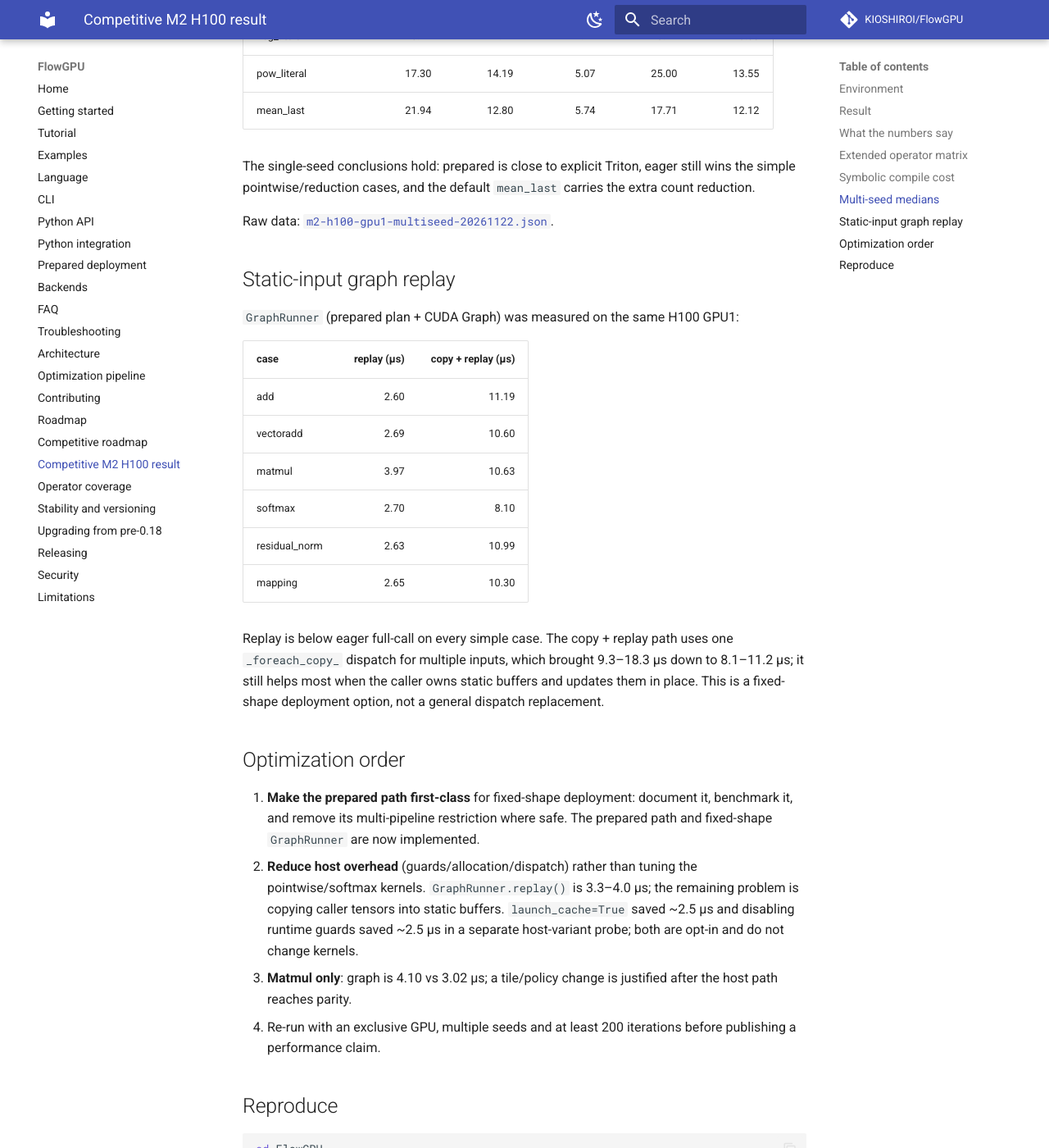
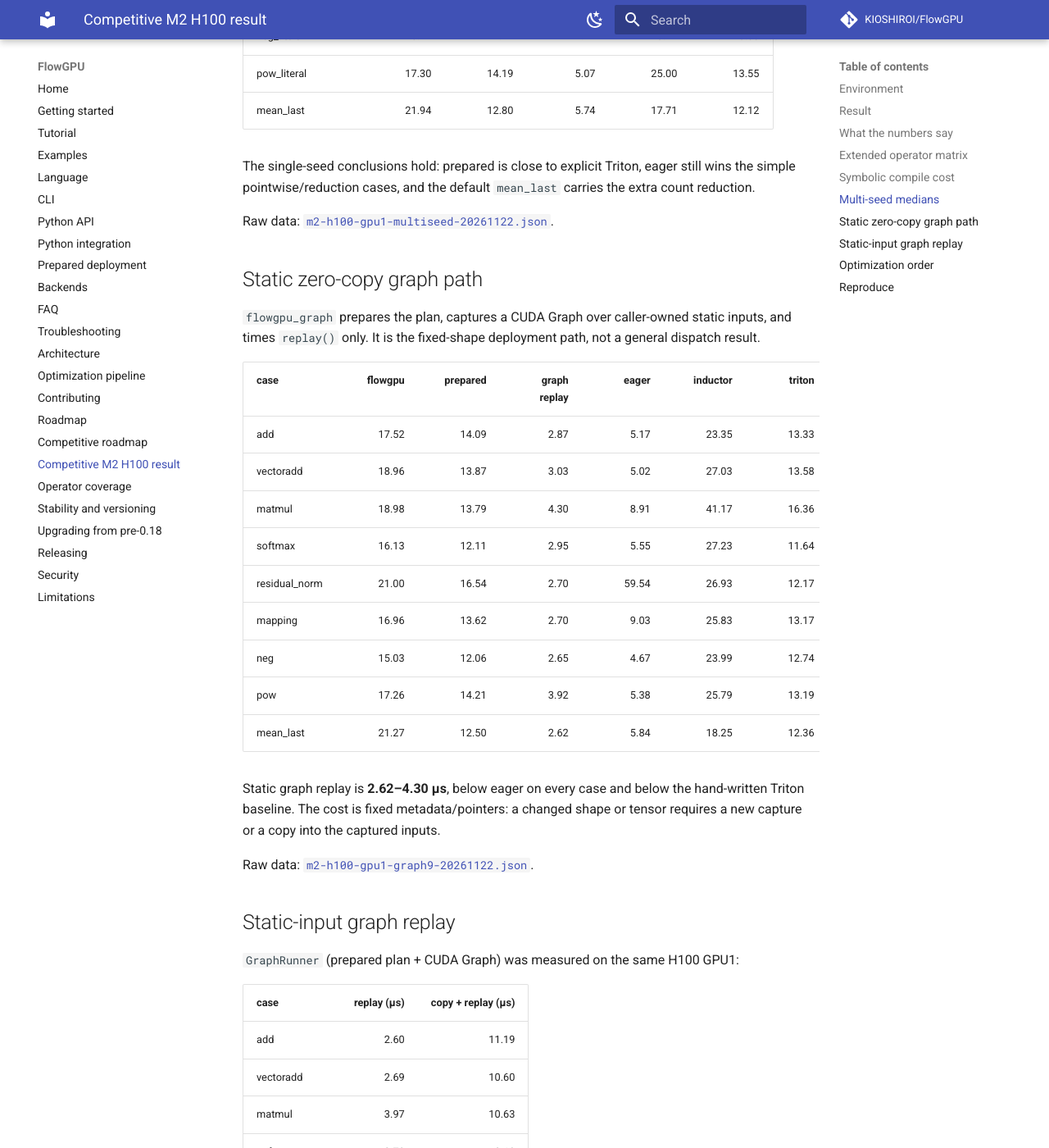
Before and after one commit to KIOSHIROI/FlowGPU, an MkDocs documentation site: the page built from docs/user-guide/competitive-m2-h100.md, in a window 1280 px wide and 1400 px high, scrolled down 3491 px. Shown: the whole window at 82% size. Built offline with MkDocs 1.6.1 and Material for MkDocs 9.7.7, drawn with Linux system fonts in a browser that asks for light colours; comment, search, counter and statistics services are not loaded.

Commit message:
Release 0.34.0: zero-copy graph M2 backend
- Add flowgpu_graph to the device matrix.
- 9-case static replay is 2.62-4.30 us, below eager and explicit Triton.

```diff
--- a/docs/user-guide/competitive-m2-h100.md
+++ b/docs/user-guide/competitive-m2-h100.md
@@ -125,6 +125,31 @@ carries the extra count reduction.
 
 Raw data: [`m2-h100-gpu1-multiseed-20261122.json`](https://github.com/KIOSHIROI/FlowGPU/blob/main/benchmarks/competitive/measurements/m2-h100-gpu1-multiseed-20261122.json).
 
+
+## Static zero-copy graph path
+
+`flowgpu_graph` prepares the plan, captures a CUDA Graph over caller-owned static
+inputs, and times `replay()` only. It is the fixed-shape deployment path, not a
+general dispatch result.
+
+| case | flowgpu | prepared | graph replay | eager | inductor | triton |
+|---|---:|---:|---:|---:|---:|---:|
+| add | 17.52 | 14.09 | 2.87 | 5.17 | 23.35 | 13.33 |
+| vectoradd | 18.96 | 13.87 | 3.03 | 5.02 | 27.03 | 13.58 |
+| matmul | 18.98 | 13.79 | 4.30 | 8.91 | 41.17 | 16.36 |
+| softmax | 16.13 | 12.11 | 2.95 | 5.55 | 27.23 | 11.64 |
+| residual_norm | 21.00 | 16.54 | 2.70 | 59.54 | 26.93 | 12.17 |
+| mapping | 16.96 | 13.62 | 2.70 | 9.03 | 25.83 | 13.17 |
+| neg | 15.03 | 12.06 | 2.65 | 4.67 | 23.99 | 12.74 |
+| pow | 17.26 | 14.21 | 3.92 | 5.38 | 25.79 | 13.19 |
+| mean_last | 21.27 | 12.50 | 2.62 | 5.84 | 18.25 | 12.36 |
+
+Static graph replay is **2.62–4.30 µs**, below eager on every case and below the
+hand-written Triton baseline. The cost is fixed metadata/pointers: a changed
+shape or tensor requires a new capture or a copy into the captured inputs.
+
+Raw data: [`m2-h100-gpu1-graph9-20261122.json`](https://github.com/KIOSHIROI/FlowGPU/blob/main/benchmarks/competitive/measurements/m2-h100-gpu1-graph9-20261122.json).
+
 ## Static-input graph replay
 
 `GraphRunner` (prepared plan + CUDA Graph) was measured on the same H100 GPU1:
--- a/pyproject.toml
+++ b/pyproject.toml
@@ -4,7 +4,7 @@ build-backend = "setuptools.build_meta"
 
 [project]
 name = "flowgpu"
-version = "0.33.1"
+version = "0.34.0"
 description = "A dataflow DSL compiler for GPU operator pipelines targeting Triton and a portable reference backend"
 authors = [{name = "The FlowGPU Authors"}]
 keywords = ["compiler", "triton", "dataflow", "dsl", "gpu", "llm"]
```
Also changed, not shown: CHANGELOG.md (+5 -0 lines), PUBLIC_RELEASE.md (+1 -1 lines), benchmarks/competitive/README.md (+3 -2 lines), 5 other files.
